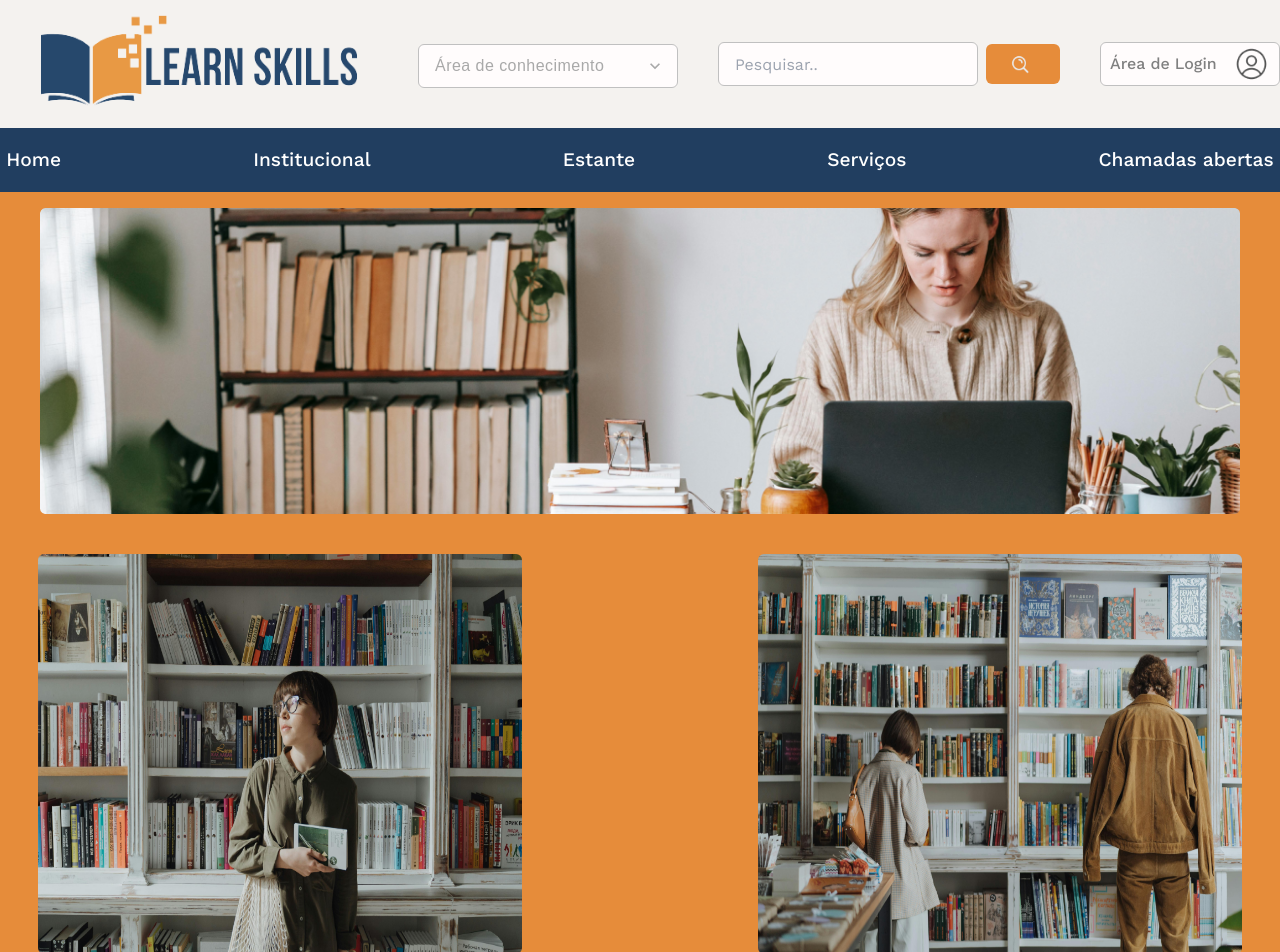
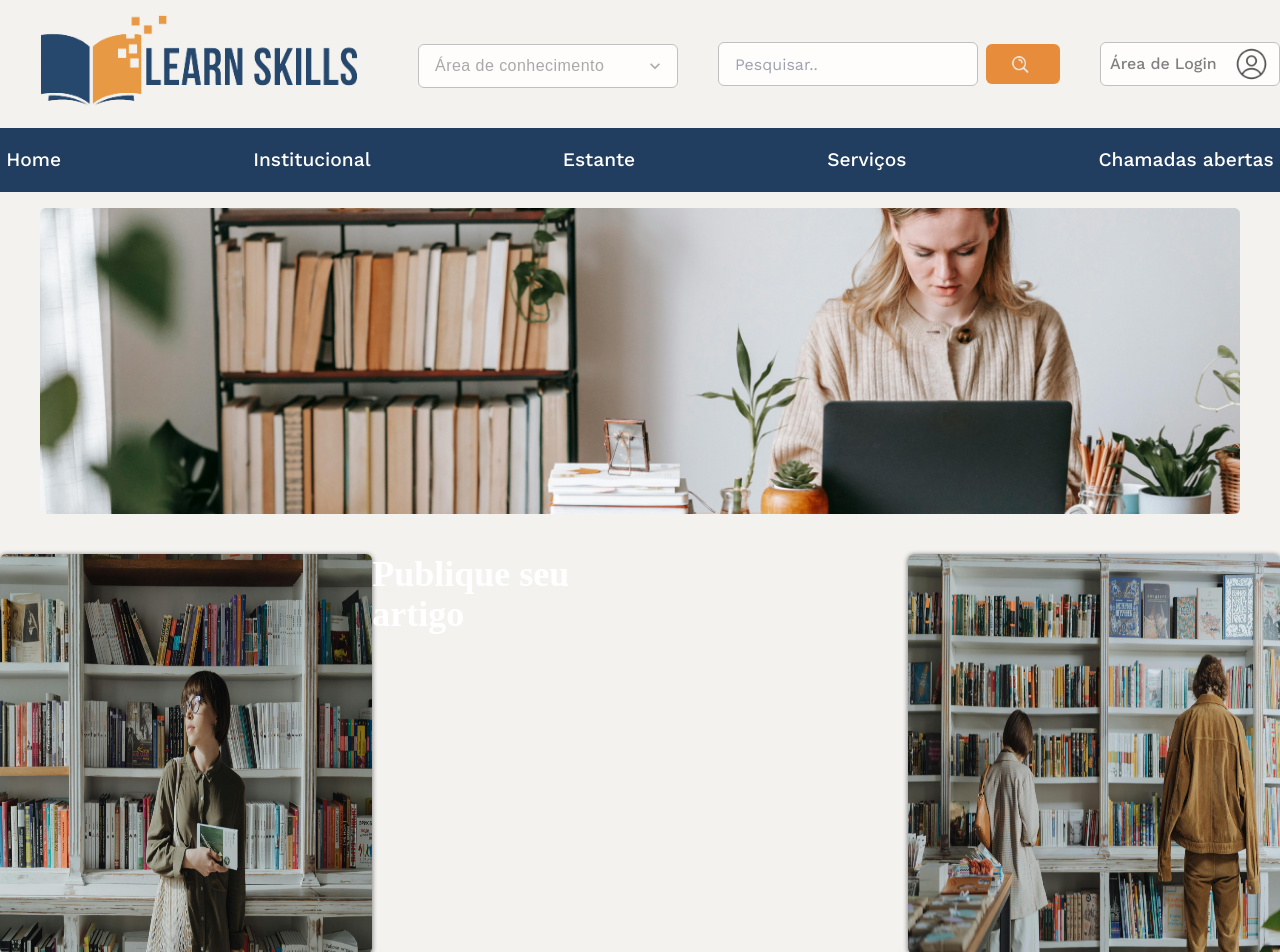
Before and after one commit to Geovanaiviny/LS_Nexti, a React (Vite) app in the folder my-juniper/: page / in a window 1280 px wide. Shown: the top 952 px of the page. Built offline with nearby package versions, Linux system fonts and the light colour scheme.

Commit message:
Box publique

```diff
--- a/my-juniper/src/App.jsx
+++ b/my-juniper/src/App.jsx
@@ -13,7 +13,7 @@ import Body from './components/body.jsx';
 function App() {
   return (
   <>
-  <div className="bg-[#E68C3A] min-h-screen">
+  <div className="bg-[#F4F2EF] min-h-screen">
     <Header />
     <Body />
   </div>
--- a/my-juniper/src/components/body.jsx
+++ b/my-juniper/src/components/body.jsx
@@ -2,28 +2,31 @@ import React from "react";
 //import HomeB from '../assets/img/homeb.png.jpg'
 import Bannerh from '../assets/img/bannerh.png.png'
 //import Header from "./header";
-import Hpublin from '../assets/img/hpublin.jpg'
+
 import Hestante from '../assets/img/hestante.jpg'
+import Boxpublique from "./boxpublique";
 
 export default function Body(){
     return(
     <>
+        {/* Banner no início da Home */}
         <div className="flex justify-center mt-4 //p-64">
             <figure className="flex justify-center">
                 <img className="w-[1200px]    //w-[90%] //h-[20%]" src={Bannerh} alt="" />
             </figure>
         </div>
 
-        <div className="flex justify-center //justify-around space-x-[14.8rem] mt-10">
+
+
+        <div className="flex justify-center //justify-around space-x-[18rem] mt-10 ">
+            {/* Imagem para autores publicarem */}
+            <div>
+                <Boxpublique />
+            </div>
+            {/* Imagem para ir a Estante */}
             <div className="flex">
                 <figure className="">
-                    <img className="w-[30.2rem] h-[25rem] rounded-md" src={Hpublin} alt="" />
-                </figure>
-            </div>
-
-            <div className="flex">
-                <figure className="">
-                    <img className="w-[30.2rem] h-[25rem] rounded-md" src={Hestante} alt="" />
+                    <img className="w-[28rem] h-[25rem] rounded-md shadow-[0px_1px_4px_1px_rgba(0,0,0,0.3)] shadow-[#8d8d8d]" src={Hestante} alt="" />
                 </figure>
             </div>
         </div>
--- /dev/null
+++ b/my-juniper/src/components/boxpublique.jsx
@@ -0,0 +1,21 @@
+import React from "react";
+import Hpublin from '../assets/img/hpublin.jpg'
+
+export default function Boxpublique(){
+    return(
+        <>
+
+            <div className="flex">
+                <figure className="">
+                    <img className="w-[28rem] h-[25rem] rounded-md shadow-[0px_1px_4px_1px_rgba(0,0,0,0.3)] shadow-[#8d8d8d]" src={Hpublin} alt="" />
+                </figure>
+                <div>
+                    <h2 className="font-robotoserif text-4xl font-semibold text-[#FFFFFF] ">
+                        <span>Publique seu artigo</span>
+                    </h2>
+                </div>
+            </div>
+
+        </>
+    )
+}
--- a/my-juniper/src/index.css
+++ b/my-juniper/src/index.css
@@ -10,4 +10,15 @@
         font-style: normal;
         src: url('https://fonts.googleapis.com/css2?family=Work+Sans:ital,wght@0,100..900;1,100..900&display=swap') format('woff2');
     }
+
+    @font-face {
+        font-family: "Roboto Serif", serif;
+        font-optical-sizing: auto;
+        font-weight: <weight>;
+        font-style: normal;
+        font-variation-settings:
+            "wdth" 100,
+            "GRAD" 0;
+        src: url('https://fonts.googleapis.com/css2?family=Roboto+Serif:ital,opsz,wght@0,8..144,100..900;1,8..144,100..900&display=swap') format('woff2');
+    }
   }
--- a/my-juniper/tailwind.config.js
+++ b/my-juniper/tailwind.config.js
@@ -7,7 +7,8 @@ export default {
   theme: {
     extend: {
       fontFamily: {
-        worksans: ['Work Sans', 'sans-serif']
+        worksans: ['Work Sans', 'sans-serif'],
+        robotoserif: ['Roboto Serif', 'serif']
       }
     },
   },
```
